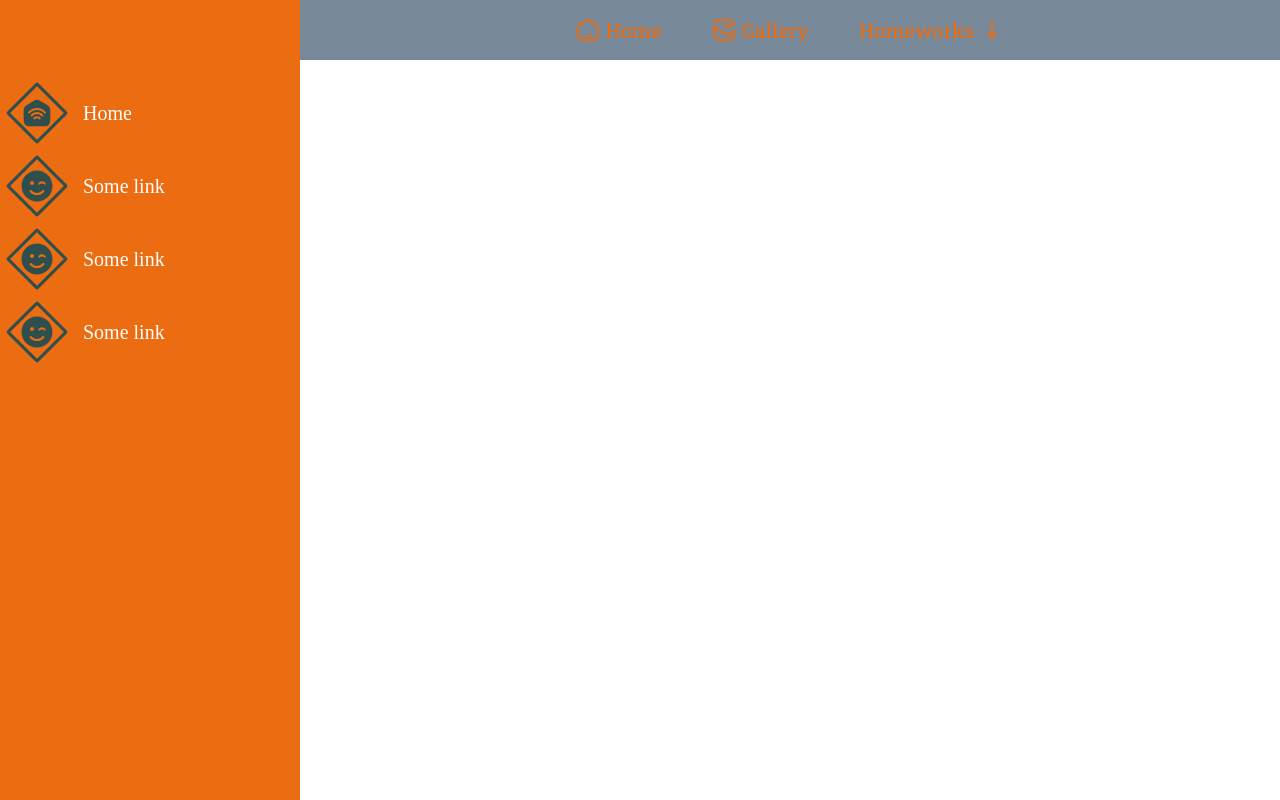
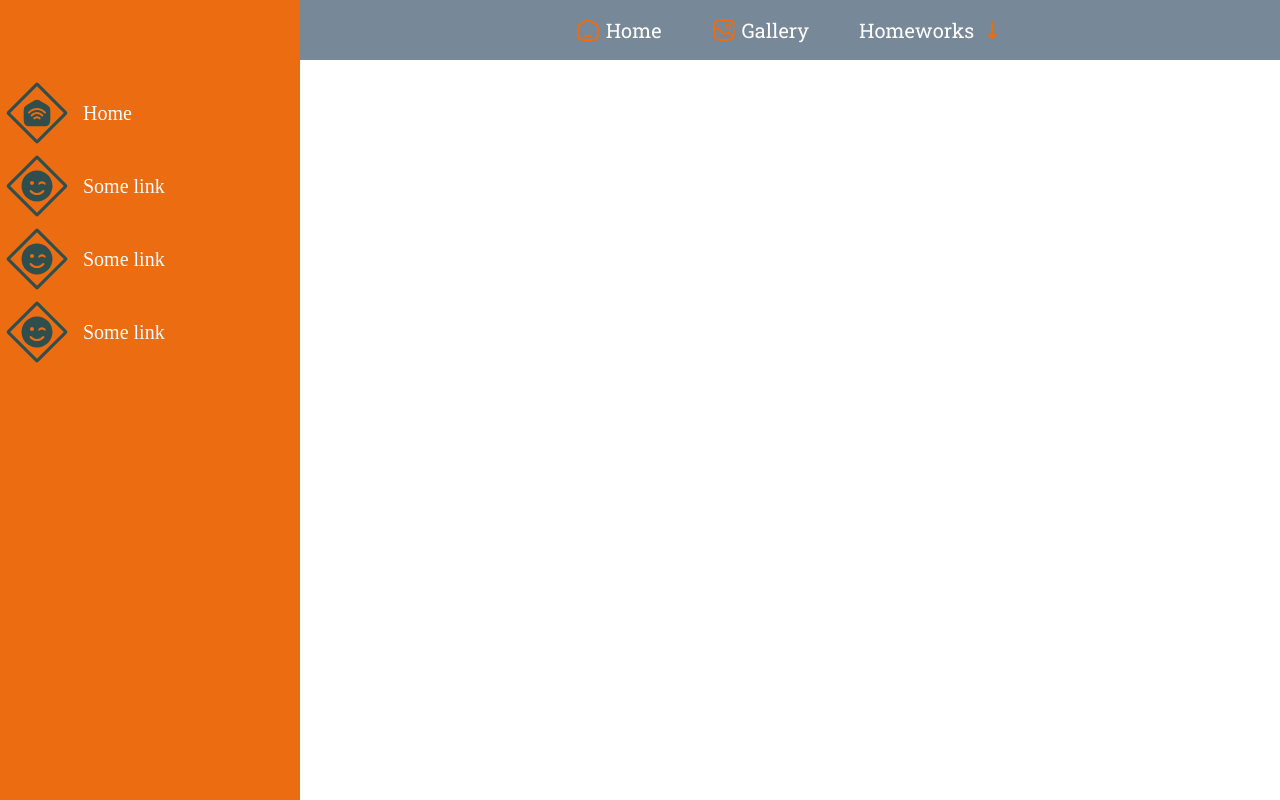
Before and after one commit to itskristinkaaa/hw-12, a plain HTML site: page index.html in a window 1280 px wide. Drawn offline with Linux system fonts and the light colour scheme; a web font is replaced by a local one.

Commit message:
fix bug with color text

```diff
--- a/css/styles.css
+++ b/css/styles.css
@@ -122,21 +122,21 @@ table {
 .list > li:nth-child(1) > a {
 	background: url('../photos/home.svg') no-repeat;
 	background-size: 24px;
-	color: #eb6c11;
+	color: white;
 	background-position: left center;
 }
 
 .list > li:nth-child(2) > a {
 	background: url('../photos/gallery.svg') no-repeat;
 	background-size: 24px;
-	color: #eb6c11;
+	color: white;
 	background-position: left center;
 }
 
 .list > li:nth-child(3) > a {
 	background: url('../photos/arrow-narrow-down.svg') no-repeat;
 	background-size: 24px;
-	color: #eb6c11;
+	color: white;
 	background-position: right center;
 	padding-left: 0;
 }
```
